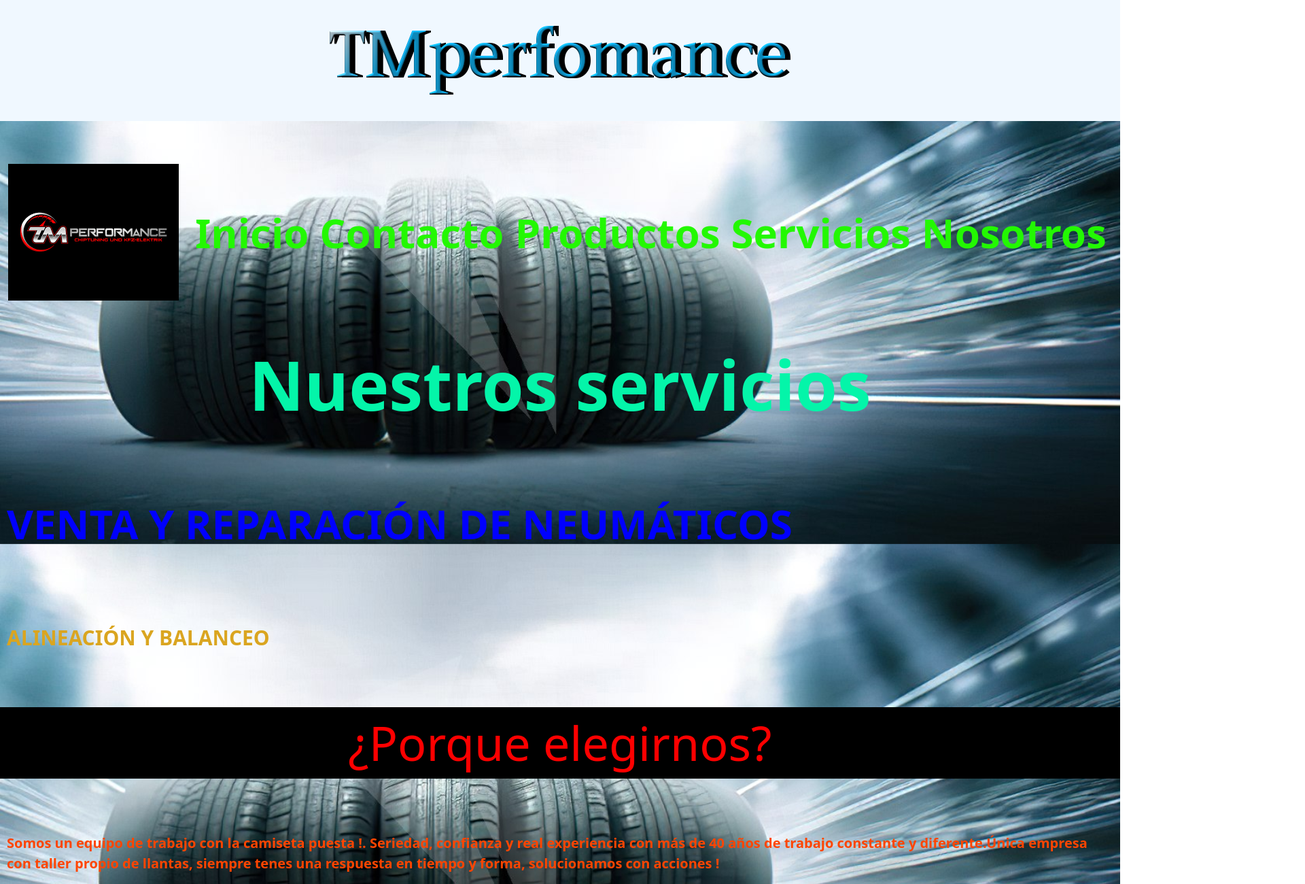
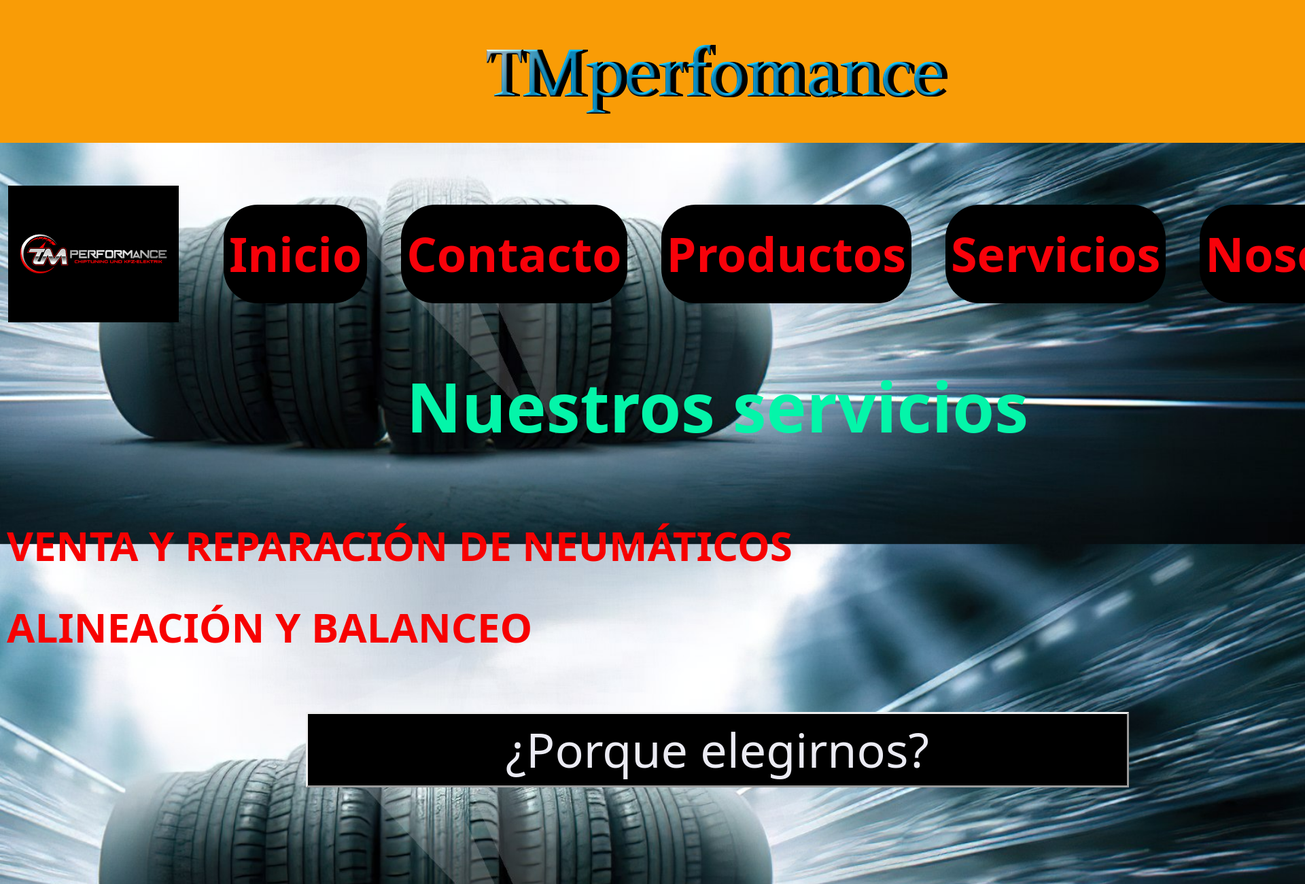
Before and after one commit to ManuelTricarico2223/nuevoVentas, a website: page secciones/servicios.html in a window 1280 px wide. Shown: the top 1300 px of the page at 68% size, 1920 px wide, since content can reach past the window. Drawn offline with nearby package versions, Linux system fonts and the light colour scheme.

Commit message:
terminando servicios

```diff
--- a/css/servicios.css
+++ b/css/servicios.css
@@ -5,15 +5,15 @@
 }
 body{
     display: flex;
-
+    width: 100%;
 }
 
-.navbar-toggler, .navbar-toggler-icon{
+.navbar-toggler-icon{
     font-size: 50px;
-    background: violet;
+    background: rgb(250, 0, 237);
+    border: solid;
 }
 body{
-    width: 100%;
     display: flex;
      background: url(../imagenes/cubiertas\ en\ fila-gigapixel-standard-scale-4_00x\ 222.jpg) no-repeat fixed;
      background-position: center;
@@ -71,7 +71,6 @@ nav{
         "horarios";
         grid-template-columns: 1fr;
       }
-
       .textoPrincipal{
         padding-top: 30px;
         padding-bottom: 30px;
@@ -80,7 +79,7 @@ nav{
 
       }
     .nav-link{
-        font-size: 30px;
+        font-size: 40px;
         color: rgb(244, 6, 6);
         font-weight: bolder;
         padding: 20px;
@@ -107,7 +106,7 @@ nav{
     text-align: left;
     font-size: 30px;
     font-weight: bolder;
-    color: goldenrod;
+    color:rgb(247, 128, 1);
     margin-left: 10px;
     margin-top: 30px;
     }
@@ -115,17 +114,17 @@ nav{
     .texto{
 
         font-size: 70px;
-        color: red;
+        color: rgb(8, 0, 255);
         background-color: black;
         text-align: center;
         margin-top: 80px;
         margin-bottom: 80px;
     }
     .info{
-        font-size: 20px;
+        font-size: 30px;
         color: orangered;
         font-weight: bolder;
-        margin: 10px;
+        margin: 20px;
         margin-bottom: 100px;
     }
 
@@ -183,3 +182,77 @@ nav{
     }
 
 }
+@media (min-width:1024px){
+
+    .container{
+        grid-area:
+        "textoPrincipal"
+        "nav"
+        "nav-link"
+        "servicio"
+        "venta"
+        "alineacion"
+        "texto"
+        "info"
+        "imagenes"
+        "horarios";
+        }
+
+
+        .textoPrincipal{
+            text-align: center;
+            background-color: rgb(249, 156, 6);
+            font-size: 100px;
+        }
+
+        .nav-link{
+            background-color: black;
+            font-size: 70px;
+            color: rgb(248, 2, 10);
+            font-weight: bolder;
+            padding: 20px;
+            text-align: center;
+            border-radius: 50px;
+            margin-left: 50px;
+
+        }
+        .texto{
+
+            font-size: 70px;
+            color: rgb(235, 235, 243);
+            background-color: black;
+            text-align: center;
+            border: outset;
+            margin: 80px 450px 200px 450px ;
+        }
+
+        .venta{
+            text-align: left;
+            font-size: 60px;
+            color: rgb(247, 1, 1);
+            font-weight: bolder;
+            margin-left: 10px;
+            margin-bottom: 30px;
+           }
+           .alineacion{
+
+            text-align: left;
+            font-size: 60px;
+            font-weight: bolder;
+            color:rgb(247, 1, 1);
+            margin-left: 10px;
+            margin-top: 30px;
+            }
+
+
+
+            .info{
+                text-align: center;
+                font-size: 50px;
+                color: rgb(255, 140, 0);
+                font-weight: bolder;
+                margin: 50px 100px 150px 50px;
+                border:groove rgb(3, 245, 209) 10px
+
+            }
+    }
```
